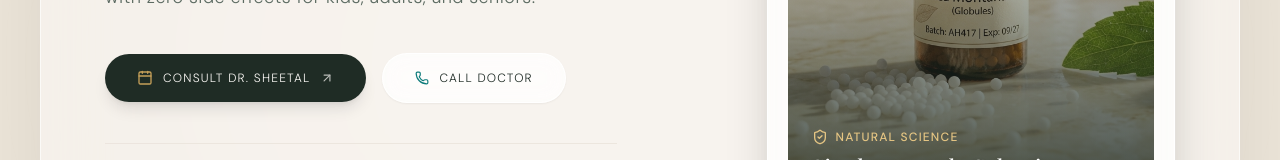
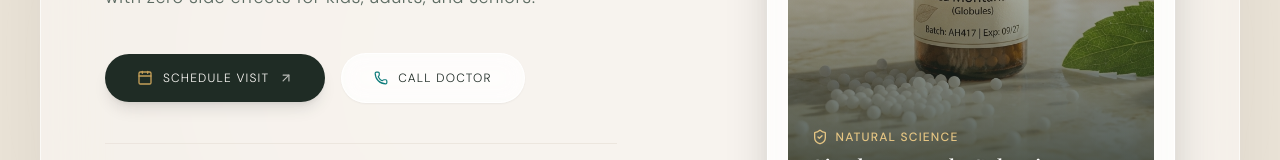
Before and after one commit to Ram72544/dev_homoeopathyclinic, a Next.js app: page / in a window 1280 px wide. Shown: the part 590-750 px from the top of the page. Built offline with nearby package versions, Linux system fonts and the light colour scheme; no server answers.

Commit message:
fix: update hero button names to Schedule Visit and Call Doctor

```diff
--- a/components/hero.tsx
+++ b/components/hero.tsx
@@ -68,7 +68,7 @@
                   className="group relative inline-flex items-center gap-2.5 rounded-full bg-[#1F2C25] px-8 py-4 text-xs font-light tracking-widest text-[#FAF8F5] uppercase shadow-lg transition-all duration-500 hover:bg-[#0E7C7B] hover:shadow-xl hover:-translate-y-0.5"
                 >
                   <Calendar className="h-4 w-4 text-[#C5A059]" />
-                  <span>Consult Dr. Sheetal</span>
+                  <span>Schedule Visit</span>
                   <ArrowUpRight className="h-3.5 w-3.5 opacity-70 transition-transform duration-300 group-hover:translate-x-0.5 group-hover:-translate-y-0.5" />
                 </a>
 
```
